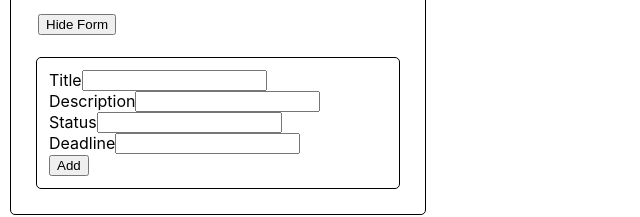
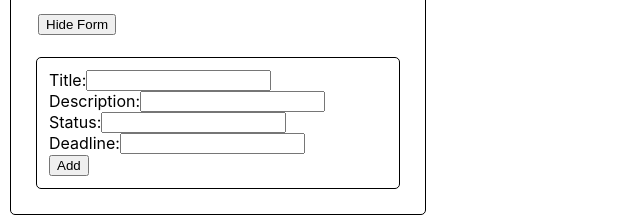
Before and after one commit to dru1208/to_do_challenge, a React (Create React App) app: page / in a window 1280 px wide. Both pictures are taken after a click on the button "Add ToDo". Shown: the part 345-562 px from the top of the page, without its empty margins (0-640 px from the left). Built offline with nearby package versions, Linux system fonts and the light colour scheme.

Commit message:
[ah] copy change for label

```diff
--- a/src/components/ToDoFormGroup.jsx
+++ b/src/components/ToDoFormGroup.jsx
@@ -11,7 +11,7 @@ const ToDoFormGroup = ({ label, fieldName, value, updateFormField }) => {
         htmlFor={fieldName}
         className="form-label"
       >
-        {label}
+        {label}:
       </label>
       <input
         type="text"
```
